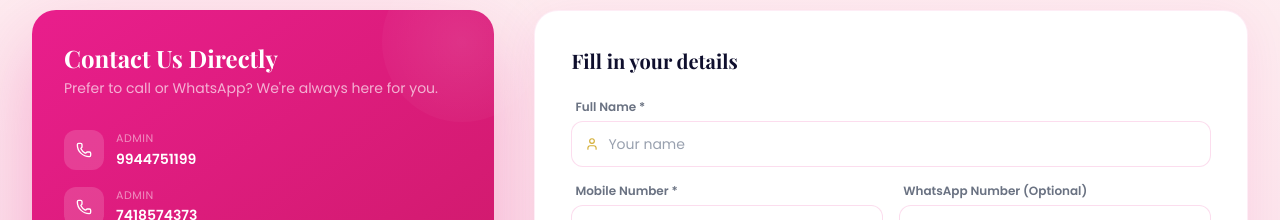
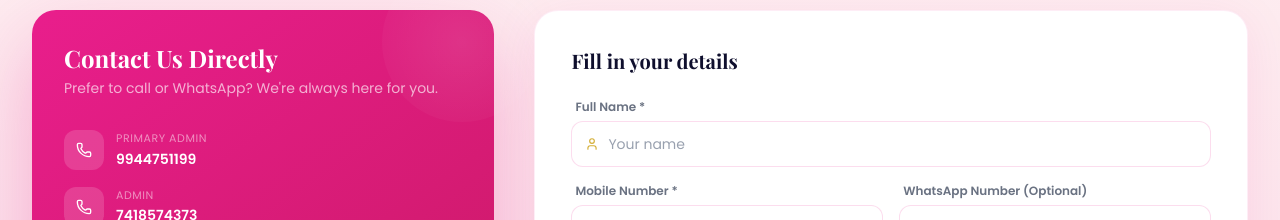
Before and after one commit to kavinmohan2006-hub/pixie-beauty-parlour, a React (Vite) app: page /works in a window 1280 px wide. Shown: the part 3340-3560 px from the top of the page. Built offline with nearby package versions, Linux system fonts and the light colour scheme; a web font is replaced by a local one.

Commit message:
Mark 9944751199 as Primary Admin and permanent contact point

```diff
--- a/src/data/contact.ts
+++ b/src/data/contact.ts
@@ -19,7 +19,7 @@ export const BUSINESS = {
   },
 
   phones: [
-    { number: '9944751199', label: 'Admin' },
+    { number: '9944751199', label: 'Primary Admin' },
     { number: '7418574373', label: 'Admin' },
     { number: '7418650972', label: 'Contact' },
     { number: '9944559491', label: 'Support' },
```
